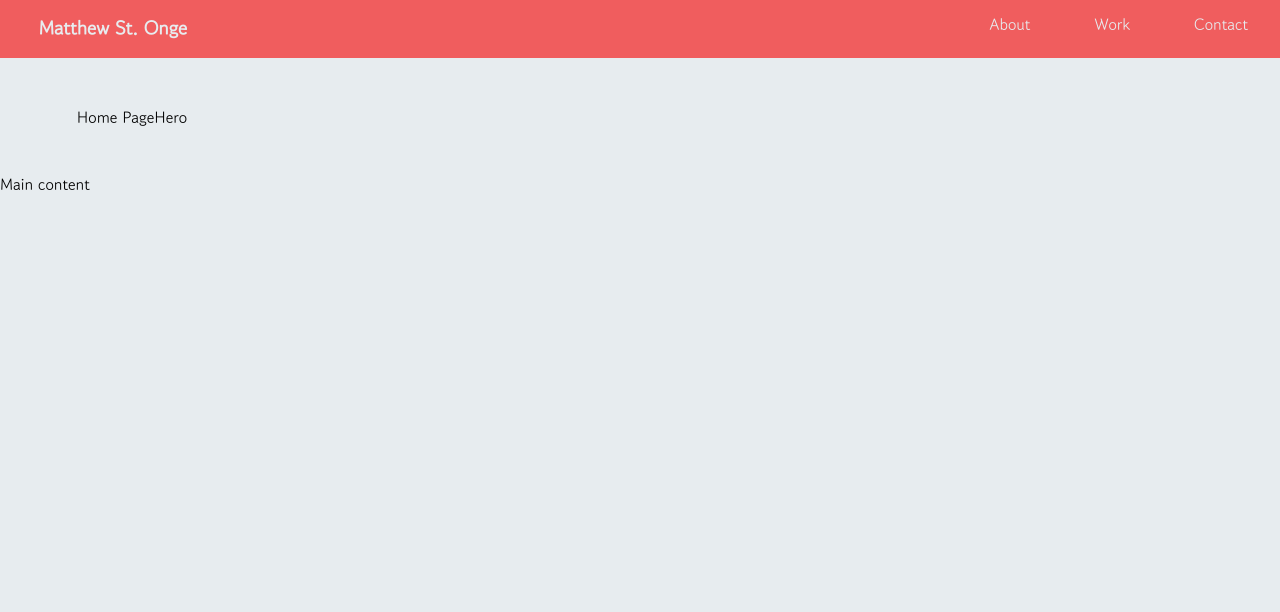
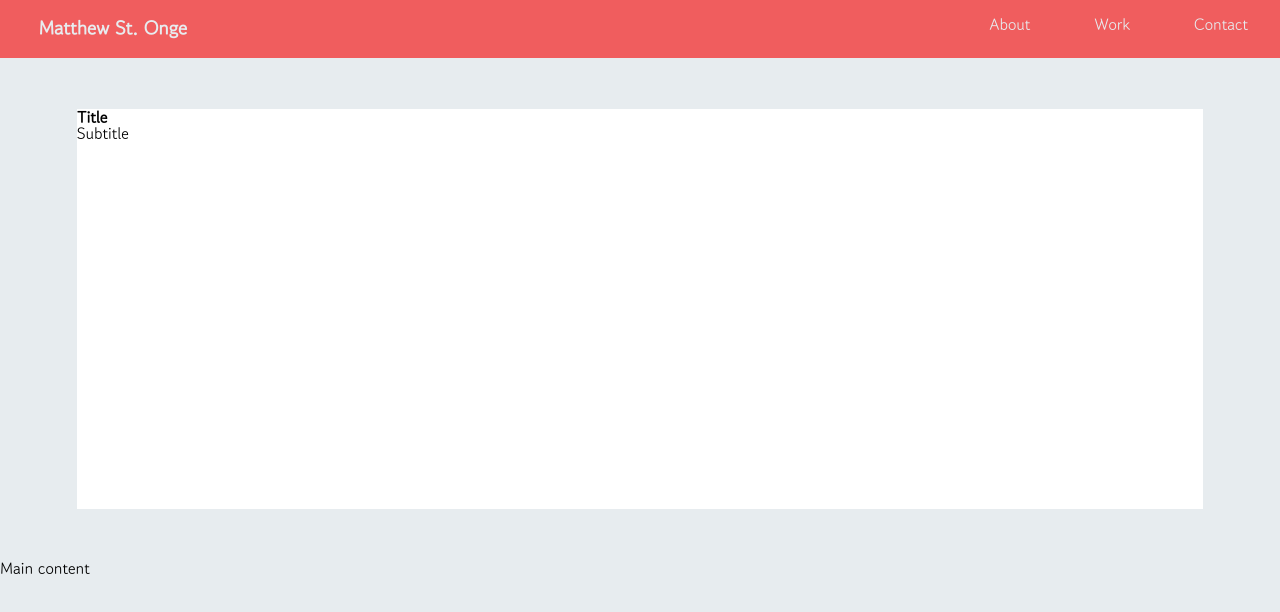
Before and after one commit to stongems/React-Portfolio, a React (Create React App) app: page / in a window 1280 px wide. Shown: the top 612 px of the page. Built offline with nearby package versions, Linux system fonts and the light colour scheme.

Commit message:
end of the day push

```diff
--- a/src/components/Hero/Hero.js
+++ b/src/components/Hero/Hero.js
@@ -1,11 +1,10 @@
-import React from 'react'
+import React from "react";
 
-
-export default function Hero() {
-    return (
-        <>
-            Hero
-
-        </>
-    )
+export default function Hero({ title, subtitle }) {
+  return (
+    <div style={{ backgroundColor: "white", height: 400 }}>
+      <h1>{title}</h1>
+      <p>{subtitle}</p>
+    </div>
+  );
 }
--- a/src/pages/About/About.js
+++ b/src/pages/About/About.js
@@ -1,9 +1,10 @@
 import React from 'react'
+import Hero from "../../components/Hero/Hero";
 
 export default function About() {
     return (
         <div>
-            About
+            <Hero title="About Me" subtitle="I'm the best!" />
         </div>
     )
 }
--- a/src/pages/Home/Home.js
+++ b/src/pages/Home/Home.js
@@ -1,13 +1,10 @@
-import React from 'react'
-import Hero from '../../components/Hero/Hero'
+import React from "react";
+import Hero from "../../components/Hero/Hero";
 
 export default function Home() {
-    return (
-        <div>
-
-            Home Page
-            <Hero />
-
-        </div>
-    )
+  return (
+    <div>
+      <Hero title="Title" subtitle="Subtitle"/>
+    </div>
+  );
 }
```
